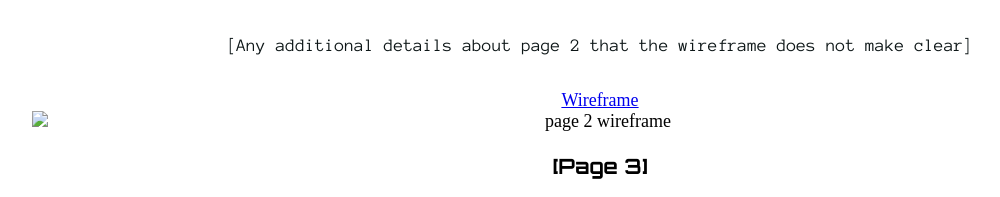
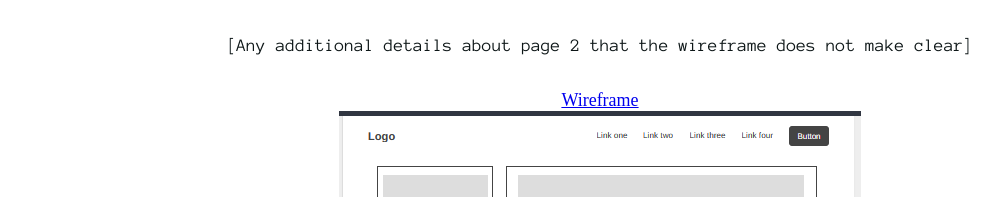
Before and after one commit to kingminor/Wdd-130, a plain HTML site: page walker-wiki/site-plan.html in a window 1280 px wide. Shown: the part 7312-7509 px from the top of the page, without its empty margins (40-1040 px from the left). Drawn offline with Linux system fonts and the light colour scheme.

Commit message:
Updated site

```diff
--- a/walker-wiki/site-plan.html
+++ b/walker-wiki/site-plan.html
@@ -181,7 +181,7 @@
         [Any additional details about page 2 that the wireframe does not make clear]
       </p>
       <a href="https://wireframe.cc/7uAl6M">Wireframe</a>
-      <img src="#" alt="page 2 wireframe">
+      <img src="img/wiki-template-wireframe.png" alt="page 2 wireframe">
 
       <h3>[Page 3]</h3>
       <p>
```
Also changed, not shown: walker-wiki/index.html (+2 -1 lines), walker-wiki/img/wiki-template-wireframe.png (added).
